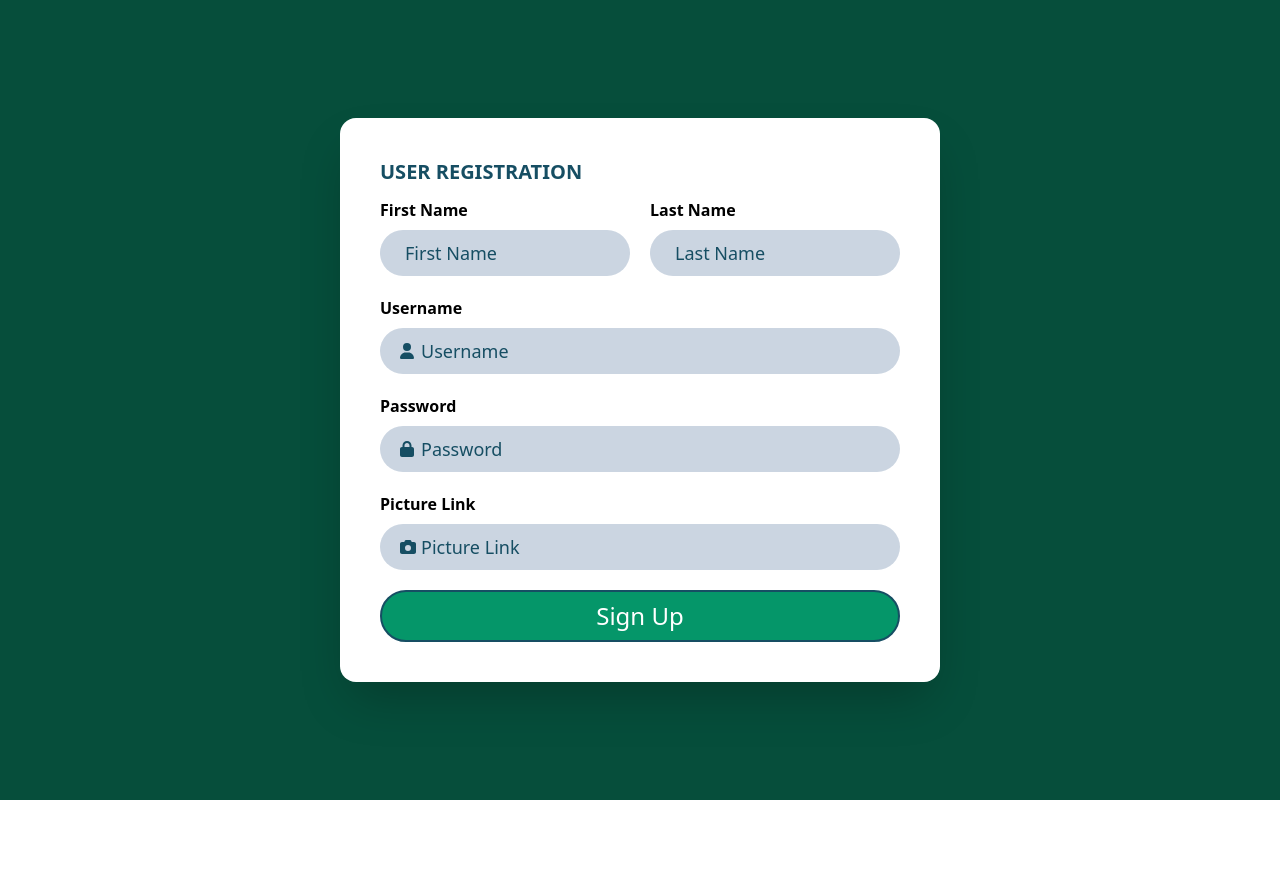
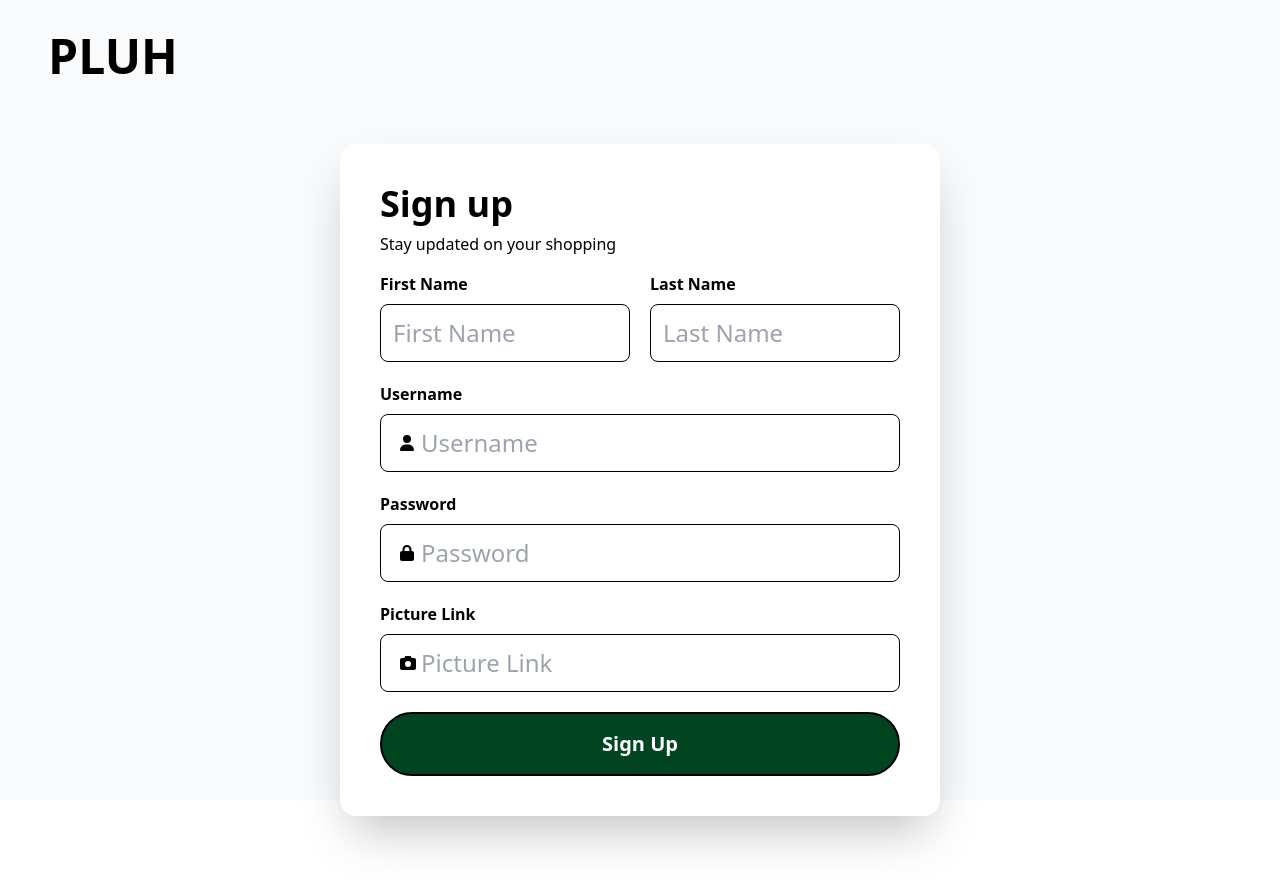
Before and after one commit to Trinicle/Groceries, a React (Create React App) app: page /register in a window 1280 px wide. Before the commit the page ends 800 px from the top, so only its background shows below. Built offline with nearby package versions, Linux system fonts and the light colour scheme.

Commit message:
updated css

```diff
--- a/src/components/Login.js
+++ b/src/components/Login.js
@@ -63,7 +63,7 @@ export default function Login(props) {
             <div className="flex h-full justify-center items-center">
                 <div className='grid gap-5'>
                     <div className='grid gap-10 w-96 shadow-2xl bg-white rounded-2xl border-inherit p-6'>
-                        <div className="">
+                        <div>
                             <div className="pb-2">
                                 <h1 className="text-4xl font-semibold pb-2">Sign in</h1>
                                 <p>Stay updated on your shopping</p>
@@ -100,13 +100,13 @@ export default function Login(props) {
                                         />
                                     </div>
                                 </div>
-                                <input className='rounded-full border-2 border-cyan-900 bg-forest text-white w-full text-xl p-4 font-semibold' type="button" onClick={login} value={'Sign in'} />
+                                <input className='rounded-full border-2 border-black bg-forest text-white w-full text-xl p-4 font-semibold' type="button" onClick={login} value={'Sign in'} />
                                 <div class="flex items-center text-lg">
                                     <div class="flex-1 border-t-2 border-gray-200"></div>
                                     <span class="px-3 text-gray-500">or</span>
                                     <div class="flex-1 border-t-2 border-gray-200"></div>
                                 </div>
-                                <input className='rounded-full border-2 border-cyan-900 bg-forest text-white w-full text-xl p-4 font-semibold' type="button" onClick={guestLogin} value={'Continue as guest'} />
+                                <input className='rounded-full border-2 border-black bg-forest text-white w-full text-xl p-4 font-semibold' type="button" onClick={guestLogin} value={'Continue as guest'} />
                             </form>
                         </div>
                     </div>
--- a/src/components/Register.js
+++ b/src/components/Register.js
@@ -81,11 +81,14 @@ const onButtonClick = async (e) => {
 }
 
 return (
-    <div className='flex justify-center items-center h-screen bg-emerald-900'>
-    <div className='grid lg:w-600 w-3/4 shadow-2xl bg-white rounded-2xl border-inherit p-10'>
-        <div className="text-cyan-900">
-            <div className="text-xl font-bold pb-3 ">
-                USER REGISTRATION
+    <div className='h-screen bg-slate-50'>
+        <div className="text-5xl font-black text-black mx-12 pt-8">PLUH</div>
+        <div className='flex h-full justify-center items-center'>
+            <div className='grid w-600 shadow-2xl bg-white rounded-2xl border-inherit p-10'>
+                <div>
+                    <div className="pb-4">
+                        <h1 className="text-4xl font-semibold pb-2">Sign up</h1>
+                        <p>Stay updated on your shopping</p>
                     </div>
                     <p className={classNames(usernameError ? "text-red-500 font-semibold": "hidden", " right-40")}>Invalid name</p>
                     <form action="" className="grid gap-5 grid-rows-3 grid-cols-2 items-center text-black">
@@ -96,7 +99,9 @@ return (
                                     {nameError && <FontAwesomeIcon icon={faCircleExclamation} style={{color: "red"}}/>}
                                 </div>
                                 <input value={firstname} placeholder="First Name" onChange={(ev) => setFirstName(ev.target.value)}
-                        className='border w-full text-lg rounded-full py-2 px-6 bg-slate-300 border-transparent focus:outline-none focus:ring-2 focus:ring-cyan-900 focus:shadow-black text-cyan-900 placeholder:text-cyan-900'
+                                className={classNames(
+                                    nameError ? 'focus:ring-red-500 border-red-500 border-2' : 'border-black focus:ring-forest border', 'w-full text-2xl rounded-lg py-3 px-3 focus:outline-none focus:ring-2'
+                                )}
                                 />
                             </div>
                         </div>
@@ -107,7 +112,9 @@ return (
                                     {nameError && <FontAwesomeIcon icon={faCircleExclamation} style={{color: "red"}}/>}
                                 </div>
                                 <input value={lastname} placeholder="Last Name" onChange={(ev) => setLastName(ev.target.value)}
-                        className='border w-full text-lg rounded-full py-2 px-6 bg-slate-300 border-transparent focus:outline-none focus:ring-2 focus:ring-cyan-900 focus:shadow-black text-cyan-900 placeholder:text-cyan-900'
+                                className={classNames(
+                                    nameError ? 'focus:ring-red-500 border-red-500 border-2' : 'border-black focus:ring-forest border', 'w-full text-2xl rounded-lg py-3 px-3 focus:outline-none focus:ring-2'
+                                )}
                                 />
                             </div>
                         </div>
@@ -118,13 +125,15 @@ return (
                             </div>
                             <div className="relative flex items-center">
                                 <div className="absolute left-1 px-4">
-                            <FontAwesomeIcon icon={faUser} style={{color: "rgb(22 78 99 / 1)"}}/>
+                                    <FontAwesomeIcon icon={faUser} style={{color: "black"}}/>
                                 </div>
                                 <div className="absolute px-4 right-1">
                                     {usernameError && <FontAwesomeIcon icon={faCircleExclamation} style={{color: "red"}}/>}
                                 </div>
                                 <input value={username} placeholder="Username" onChange={(ev) => setUsername(ev.target.value)}
-                        className='border w-full text-lg rounded-full py-2 px-10 bg-slate-300 border-transparent focus:outline-none focus:ring-2 focus:ring-cyan-900 focus:shadow-black text-cyan-900 placeholder:text-cyan-900'
+                                className={classNames(
+                                    usernameError ? 'focus:ring-red-500 border-red-500 border-2' : 'border-black focus:ring-forest border', 'w-full text-2xl rounded-lg py-3 px-10 focus:outline-none focus:ring-2'
+                                )}
                                 />
                             </div>
                         </div>
@@ -135,13 +144,15 @@ return (
                             </div>
                             <div className="relative flex items-center">
                                 <div className="absolute left-1 px-4">
-                            <FontAwesomeIcon icon={faLock} style={{color: "rgb(22 78 99 / 1)"}}/>
+                                    <FontAwesomeIcon icon={faLock} style={{color: "black"}}/>
                                 </div>
                                 <div className="absolute px-4 right-1">
                                     {passwordError && <FontAwesomeIcon icon={faCircleExclamation} style={{color: "red"}}/>}
                                 </div>
                                 <input  value={password} placeholder="Password" onChange={(ev) => setPassword(ev.target.value)}
-                        className='border w-full text-lg rounded-full py-2 px-10 bg-slate-300 border-transparent focus:outline-none focus:ring-2 focus:ring-cyan-900 focus:shadow-black text-cyan-900 placeholder:text-cyan-900'
+                                className={classNames(
+                                    passwordError ? 'focus:ring-red-500 border-red-500 border-2' : 'border-black focus:ring-forest border', 'w-full text-2xl rounded-lg py-3 px-10 focus:outline-none focus:ring-2'
+                                )}
                                 />
                             </div>
                         </div>
@@ -149,24 +160,27 @@ return (
                             <p className="pb-2 font-semibold">Picture Link</p>
                             <div className="relative flex items-center">
                                 <div className="absolute left-1 px-4">
-                            <FontAwesomeIcon icon={faCamera} style={{color: "rgb(22 78 99 / 1)"}}/>
+                                    <FontAwesomeIcon icon={faCamera} style={{color: "black"}}/>
                                 </div>
                                 <div className="absolute px-4 right-1">
                                     {pictureError && <FontAwesomeIcon icon={faCircleExclamation} style={{color: "red"}}/>}
                                 </div>
                                 <input  value={picture} placeholder="Picture Link" onChange={(ev) => setPicture(ev.target.value)}
-                        className='border w-full text-lg rounded-full py-2 px-10 bg-slate-300 border-transparent focus:outline-none focus:ring-2 focus:ring-cyan-900 focus:shadow-black text-cyan-900 placeholder:text-cyan-900'
+                                className={classNames(
+                                    pictureError ? 'focus:ring-red-500 border-red-500 border-2' : 'border-black focus:ring-forest border', 'w-full text-2xl rounded-lg py-3 px-10 focus:outline-none focus:ring-2'
+                                )}
                                 />
                             </div>
                         </div>
                         <div className="flex col-span-2">
                             <div className="w-full">
-                        <input className='rounded-full border-2 border-cyan-900 bg-emerald-600 text-white w-full text-2xl p-2' type="button" onClick={onButtonClick} value={'Sign Up'} />
+                            <input className='rounded-full border-2 border-black bg-forest text-white w-full text-xl p-4 font-semibold' type="button" onClick={onButtonClick} value={'Sign Up'} />
                             </div>
                         </div>
                     </form>
                 </div>
             </div>
         </div>
+    </div>
 )
 }
```
Lines whose indentation alone changed are shown as unchanged.
